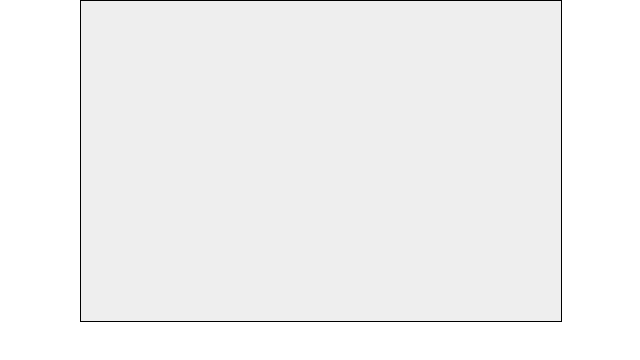
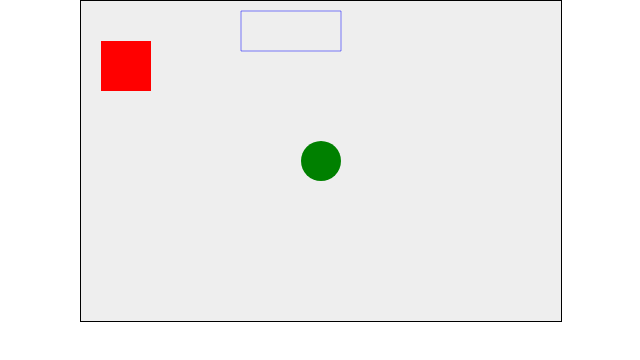
Before and after one commit to bhaskarmac/2DBreakout, a plain HTML site: page index.html in a window 1280 px wide. Shown: the whole page, without its empty margins (319-959 px from the left). Drawn offline with Linux system fonts and the light colour scheme.

Commit message:
Adding the script for basic rects and circle in game

```diff
--- /dev/null
+++ b/css/styles.css
@@ -0,0 +1,10 @@
+* {
+  padding: 0;
+  margin: 0;
+}
+canvas {
+  background: #eee;
+  display: block;
+  margin: 0 auto;
+  border:1px solid #000;
+}
--- a/index.html
+++ b/index.html
@@ -3,12 +3,10 @@
 <head>
   <meta charset="utf-8" />
   <title>Gamedev Canvas Workshop</title>
-  <style>
-  * { padding: 0; margin: 0; }
-  canvas { background: #eee; display: block; margin: 0 auto; border:1px solid #000;}
-  </style>
+  <link rel="stylesheet" href="css/styles.css">
 </head>
 <body>
   <canvas id="myCanvas" width="480" height="320"></canvas>
+  <script src="js/gameScript.js" charset="utf-8"></script>
 </body>
 </html>
--- /dev/null
+++ b/js/gameScript.js
@@ -0,0 +1,20 @@
+var canvas = document.getElementById("myCanvas");
+var ctx = canvas.getContext("2d");
+
+ctx.beginPath();
+ctx.rect(20, 40, 50, 50);
+ctx.fillStyle = "#FF0000";
+ctx.fill();
+ctx.closePath();
+
+ctx.beginPath();
+ctx.arc(240, 160, 20, 0, Math.PI*2, false);
+ctx.fillStyle = "green";
+ctx.fill();
+ctx.closePath();
+
+ctx.beginPath();
+ctx.rect(160, 10, 100, 40);
+ctx.strokeStyle = "rgba(0, 0, 255, 0.5)";
+ctx.stroke();
+ctx.closePath();
```
